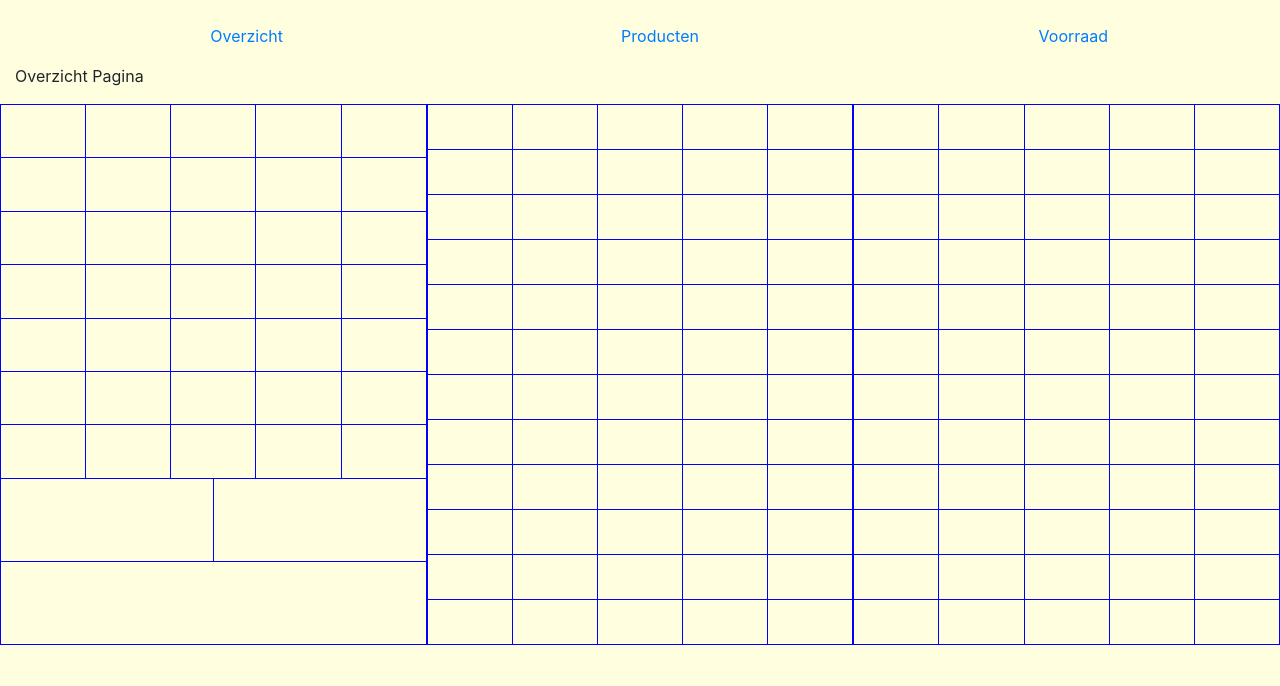
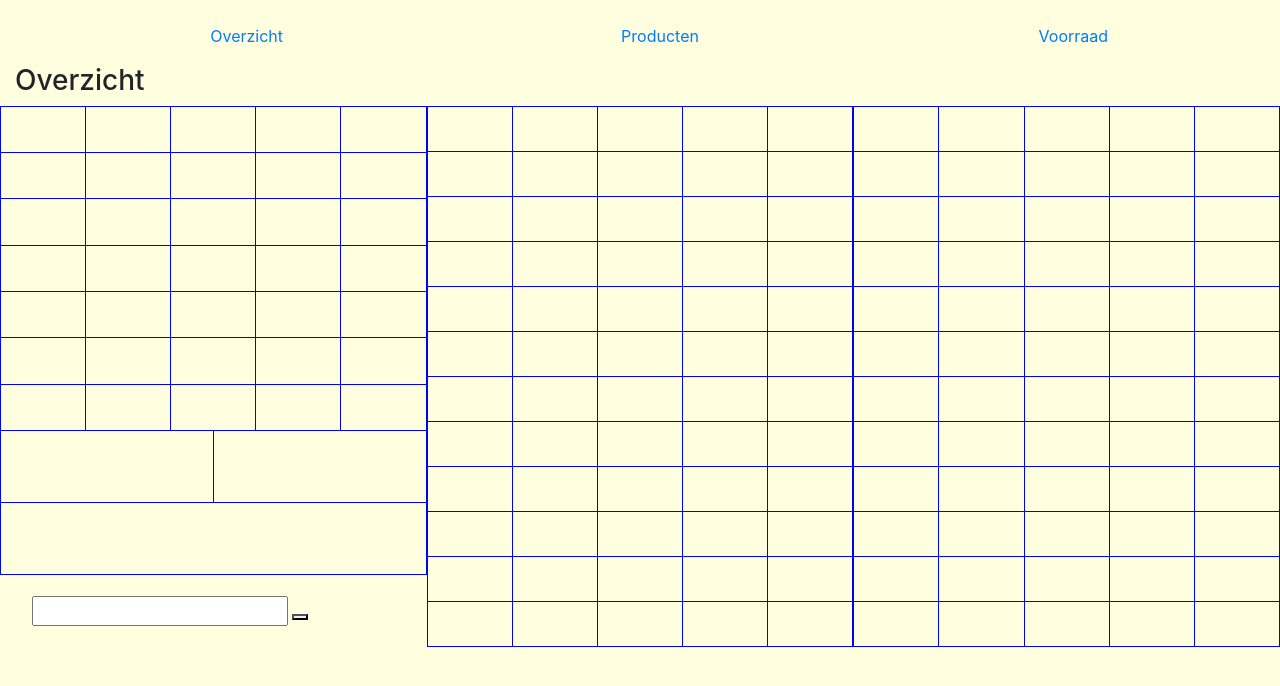
Before and after one commit to Frank-4a5a/Voorraad, a PHP site: page / in a window 1280 px wide. Shown: the top 686 px of the page. Run offline with PHP 8.4, Linux system fonts and the light colour scheme.

Commit message:
search toegevoegd

```diff
--- a/View/HomeView.php
+++ b/View/HomeView.php
@@ -1,4 +1,4 @@
-<p>Overzicht Pagina</p>
+<h3>Overzicht</h3>
 <div class="row">
 <table class="col-4">
   <tr>
@@ -57,7 +57,19 @@
   <tr>
     <td class="mergecell" colspan="10"></td>
   </tr>
+  <tr>
+    <td class="mergecell searchForm" colspan="10">
+      <form class="" action="/" method="">
+        <span class="col-1"></span>
+        <input type="text" name="" value="">
+        <button type="submit" name="">
+          <i class="fas fa-search"></i>
+        </button>
+      </form>
+    </td>
+  </tr>
 </table>
+
 <table class="col-4">
   <tr>
     <td colspan="2"></td>
```
